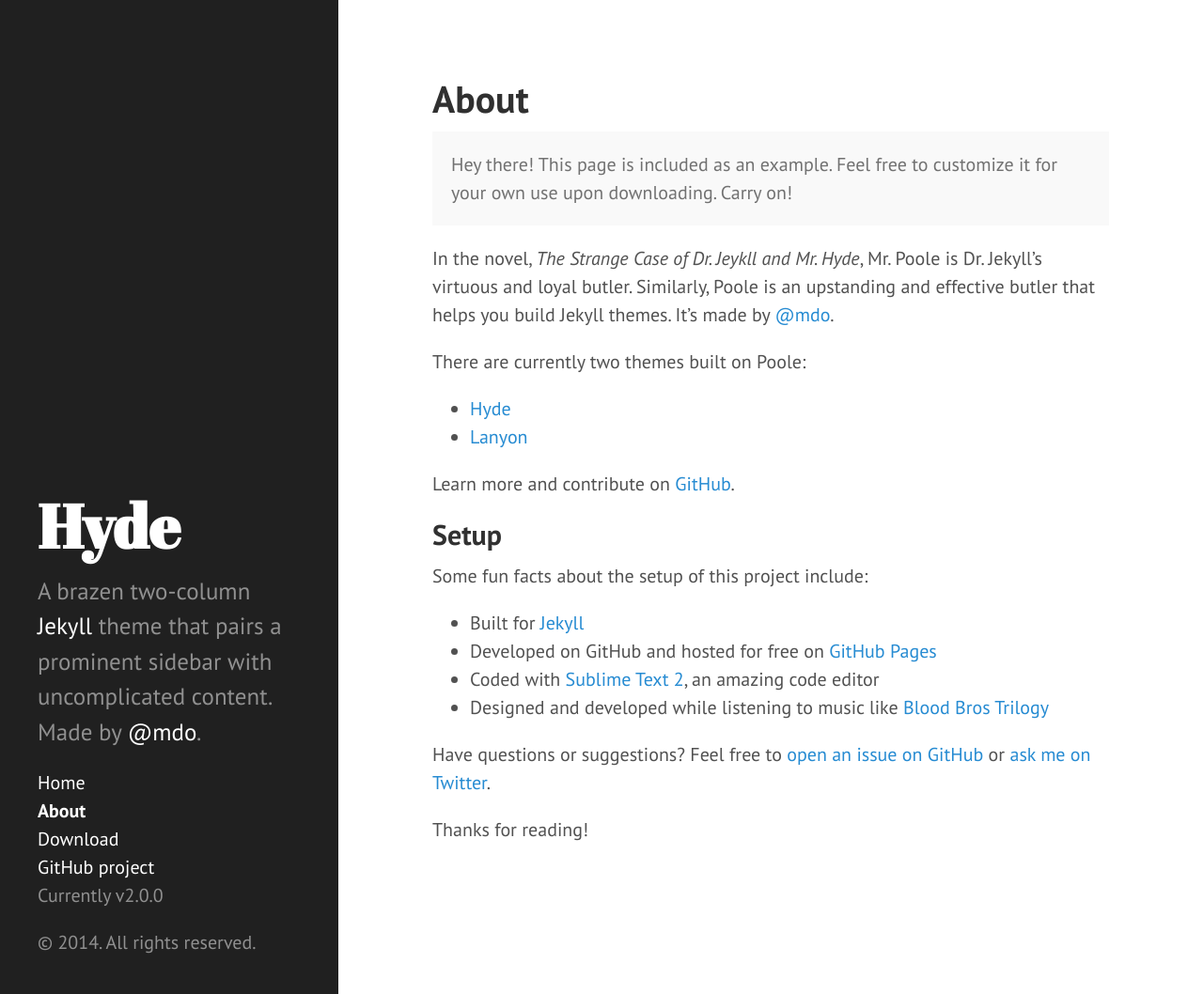
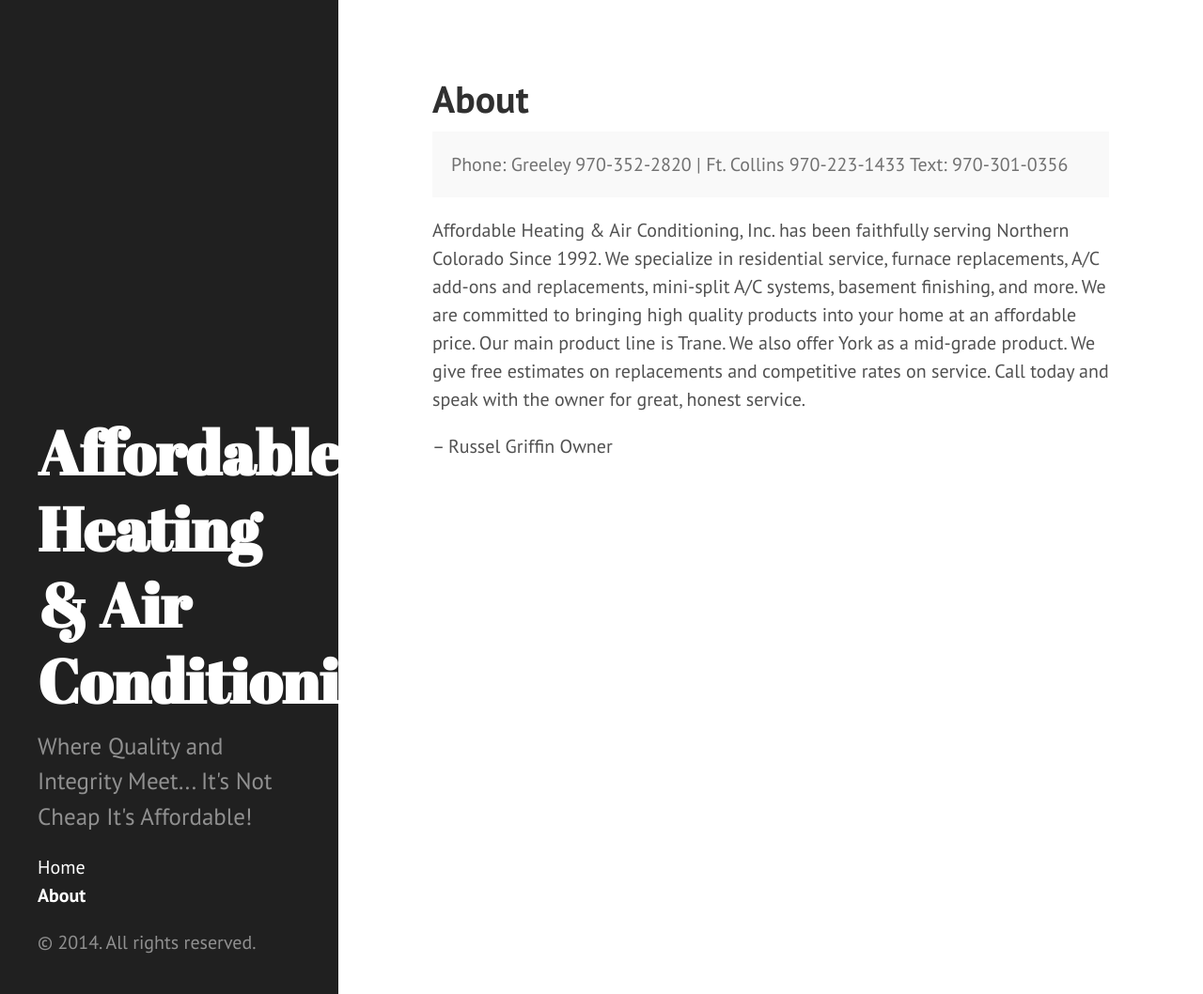
Before and after one commit to affordablehvac/affordablehvac.github.io, a Jekyll site: the page built from about.md, in a window 1280 px wide and 1058 px high. Shown: the whole window at 94% size. Built offline with Jekyll 4.4.1, drawn with Linux system fonts in a browser that asks for light colours; Markdown is read by kramdown in place of the engine named in the settings.

Commit message:
Basic changes for affordablehvac information

```diff
--- a/_config.yml
+++ b/_config.yml
@@ -6,19 +6,7 @@
 permalink:        pretty
 
 # Setup
-title:            Hyde
-tagline:          'A Jekyll theme'
-description:      'A brazen two-column <a href="http://jekyllrb.com" target="_blank">Jekyll</a> theme that pairs a prominent sidebar with uncomplicated content. Made by <a href="https://twitter.com/mdo" target="_blank">@mdo</a>.'
-url:              http://hyde.getpoole.com
-
-author:
-  name:           'Mark Otto'
-  url:            https://twitter.com/mdo
-
-paginate:         5
-
-# Custom vars
-version:          2.0.0
-
-github:
-  repo:           https://github.com/poole/hyde
+title:            Affordable Heating & Air Conditioning
+tagline:          'Where Quality and Integrity Meet'
+description:      "Where Quality and Integrity Meet...  It's Not Cheap It's Affordable!"
+url:              http://affordablehvac.com
--- a/_includes/sidebar.html
+++ b/_includes/sidebar.html
@@ -26,9 +26,6 @@
         {% endif %}
       {% endfor %}
 
-      <li class="sidebar-nav-item"><a href="{{ site.github.repo }}/archive/v{{ site.version }}.zip">Download</a></li>
-      <li class="sidebar-nav-item"><a href="{{ site.github.repo }}">GitHub project</a></li>
-      <li class="sidebar-nav-item">Currently v{{ site.version }}</li>
     </ul>
 
     <p>&copy; {{ site.time | date: '%Y' }}. All rights reserved.</p>
--- a/about.md
+++ b/about.md
@@ -4,27 +4,19 @@
 ---
 
 <p class="message">
-  Hey there! This page is included as an example. Feel free to customize it for your own use upon downloading. Carry on!
+Phone: Greeley 970-352-2820 | Ft. Collins 970-223-1433
+Text: 970-301-0356
 </p>
 
-In the novel, *The Strange Case of Dr. Jeykll and Mr. Hyde*, Mr. Poole is Dr. Jekyll's virtuous and loyal butler. Similarly, Poole is an upstanding and effective butler that helps you build Jekyll themes. It's made by [@mdo](https://twitter.com/mdo).
+Affordable Heating & Air Conditioning, Inc. has been faithfully serving
+Northern Colorado Since 1992. We specialize in residential service, furnace
+replacements, A/C add-ons and replacements, mini-split A/C systems, basement
+finishing, and more. We are committed to bringing high quality products into
+your home at an affordable price. Our main product line is Trane. We also
+offer York as a mid-grade product. We give free estimates on replacements
+and competitive rates on service. Call today and speak with the owner for
+great, honest service.
 
-There are currently two themes built on Poole:
-
-* [Hyde](http://hyde.getpoole.com)
-* [Lanyon](http://lanyon.getpoole.com)
-
-Learn more and contribute on [GitHub](https://github.com/poole).
-
-## Setup
-
-Some fun facts about the setup of this project include:
-
-* Built for [Jekyll](http://jekyllrb.com)
-* Developed on GitHub and hosted for free on [GitHub Pages](https://pages.github.com)
-* Coded with [Sublime Text 2](http://sublimetext.org), an amazing code editor
-* Designed and developed while listening to music like [Blood Bros Trilogy](https://soundcloud.com/maddecent/sets/blood-bros-series)
-
-Have questions or suggestions? Feel free to [open an issue on GitHub](https://github.com/poole/issues/new) or [ask me on Twitter](https://twitter.com/mdo).
-
-Thanks for reading!
+--
+Russel Griffin
+Owner
```
